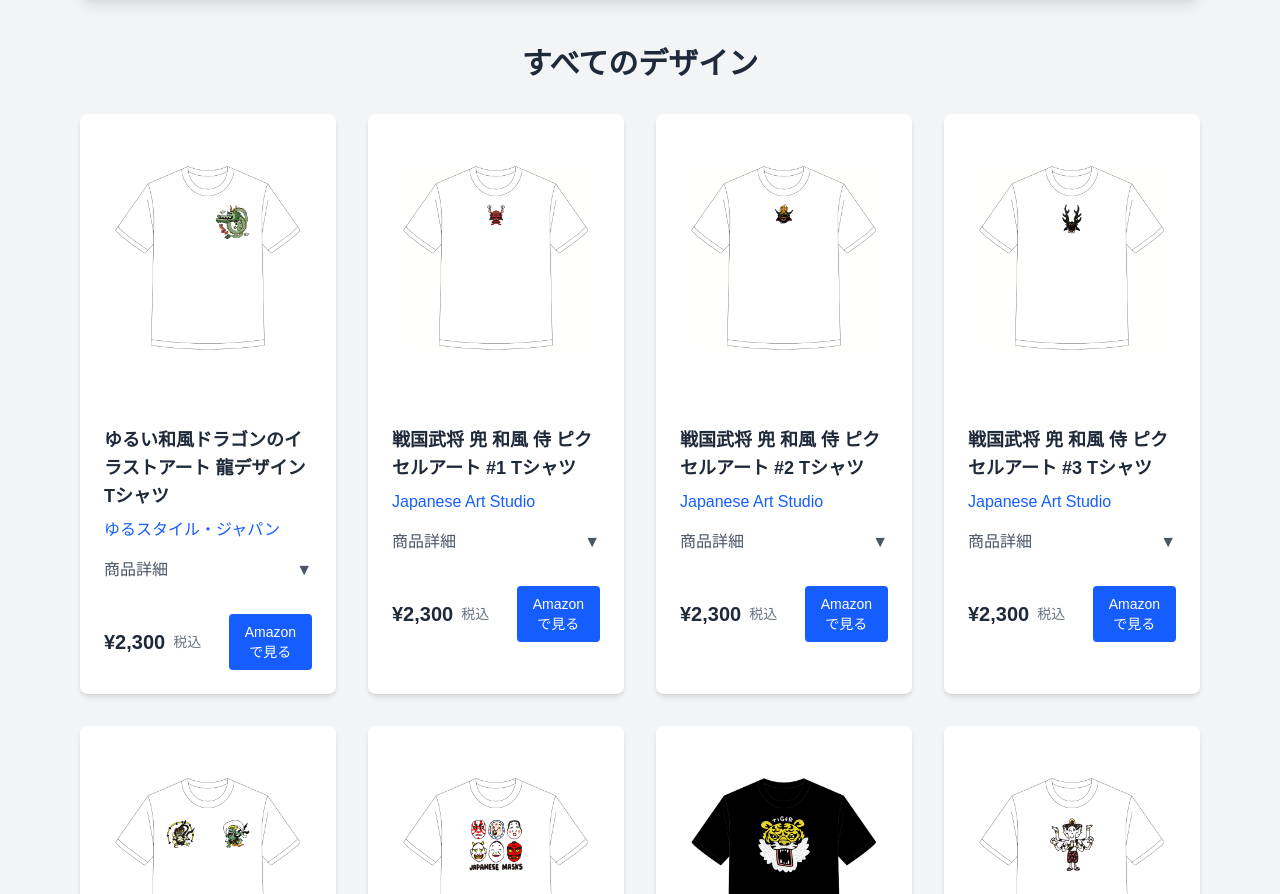
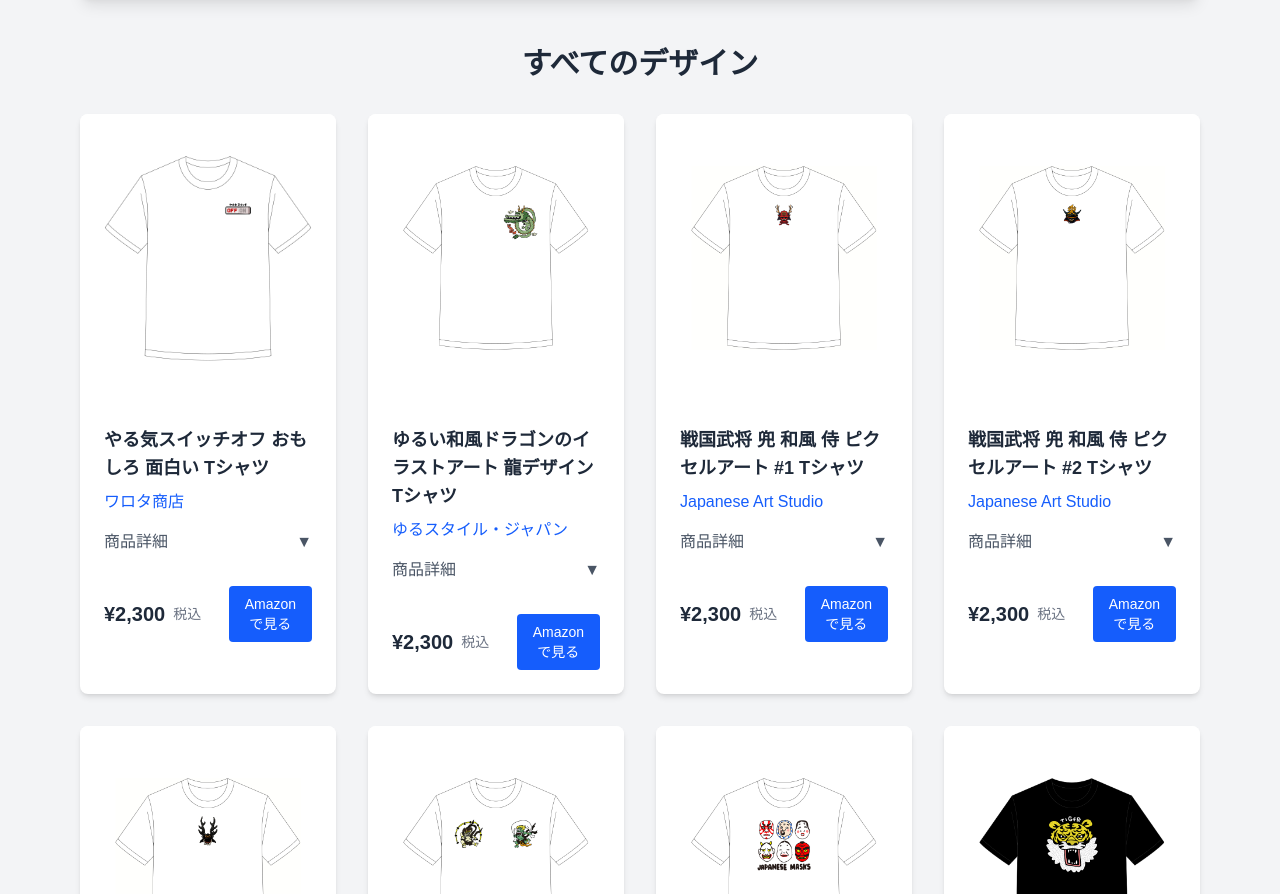
Before and after one commit to Makoto0824/utaraska-web, a Next.js app: page /designshelf in a window 1280 px wide. Shown: the part 611-1505 px from the top of the page. Built offline with nearby package versions, Linux system fonts and the light colour scheme; a web font is replaced by a local one.

Commit message:
Add product #25 (やる気スイッチオフ) with images; include in main and Warota brand

```diff
--- a/app/designshelf/brands/warota-shoten/page.tsx
+++ b/app/designshelf/brands/warota-shoten/page.tsx
@@ -61,6 +61,20 @@ export default function WarotaShoten() {
 
   // ワロタ商店の商品データ
   const products = [
+    {
+      id: 25,
+      title: "やる気スイッチオフ おもしろ 面白い Tシャツ",
+      brand: "ワロタ商店",
+      image: "/designshelf/images/tee25.png",
+      designImage: "/designshelf/images/tee25_design.png",
+      price: "¥2,300",
+      amazonLink: "",
+      features: [
+        "胸元に描かれた\"やる気スイッチ\"をモチーフにしたユーモラスなデザイン",
+        "ON／OFFの切り替えをモチーフにした、おもしろメッセージアート"
+      ],
+      description: "このデザインは『やる気スイッチ』をテーマにしたユーモラスなアート。誰もが共感する“やる気のON・OFF”をシンプルなスイッチで表現し、思わずクスッと笑えるデザインに仕上げました。職場や学校、カジュアルシーンなど、どんな場面でも話題になるおもしろアートです。ユーモアとシンプルデザインを両立した、日常に遊び心を添える一枚。"
+    },
     {
       id: 13,
       title: "【おもしろ】笑うカバには福きたる 笑う門には福来たるのダジャレ ことわざ×ギャグアート プレゼント・ギフトにも最適",
--- a/app/designshelf/page.tsx
+++ b/app/designshelf/page.tsx
@@ -80,6 +80,20 @@ export default function DesignShelf() {
 
   // 元のサイトと同じ24商品のデータ（完全な商品説明付き）
   const products = [
+    {
+      id: 25,
+      title: "やる気スイッチオフ おもしろ 面白い Tシャツ",
+      brand: "ワロタ商店",
+      image: "/designshelf/images/tee25.png",
+      designImage: "/designshelf/images/tee25_design.png",
+      price: "¥2,300",
+      amazonLink: "",
+      features: [
+        "胸元に描かれた\"やる気スイッチ\"をモチーフにしたユーモラスなデザイン",
+        "ON／OFFの切り替えをモチーフにした、おもしろメッセージアート"
+      ],
+      description: "このデザインは『やる気スイッチ』をテーマにしたユーモラスなアート。誰もが共感する“やる気のON・OFF”をシンプルなスイッチで表現し、思わずクスッと笑えるデザインに仕上げました。職場や学校、カジュアルシーンなど、どんな場面でも話題になるおもしろアートです。ユーモアとシンプルデザインを両立した、日常に遊び心を添える一枚。"
+    },
     {
       id: 24,
       title: "ゆるい和風ドラゴンのイラストアート 龍デザイン Tシャツ",
```
Also changed, not shown: public/designshelf/images/tee25.png (added), public/designshelf/images/tee25_design.png (added).
